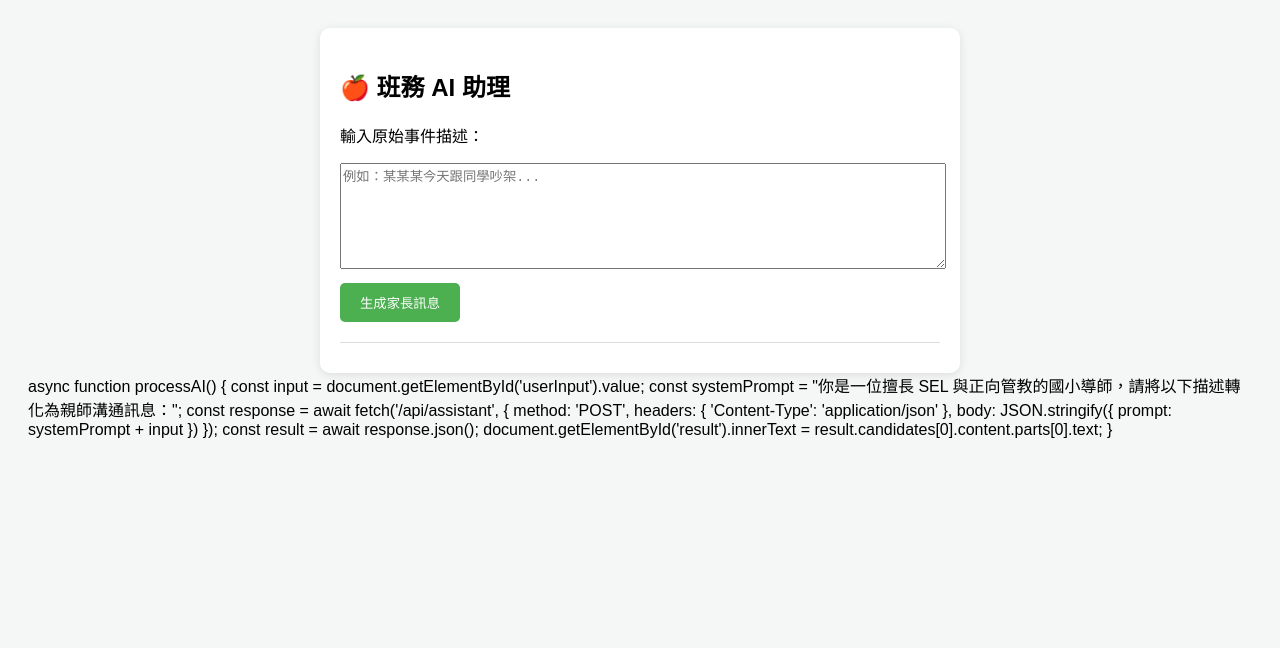
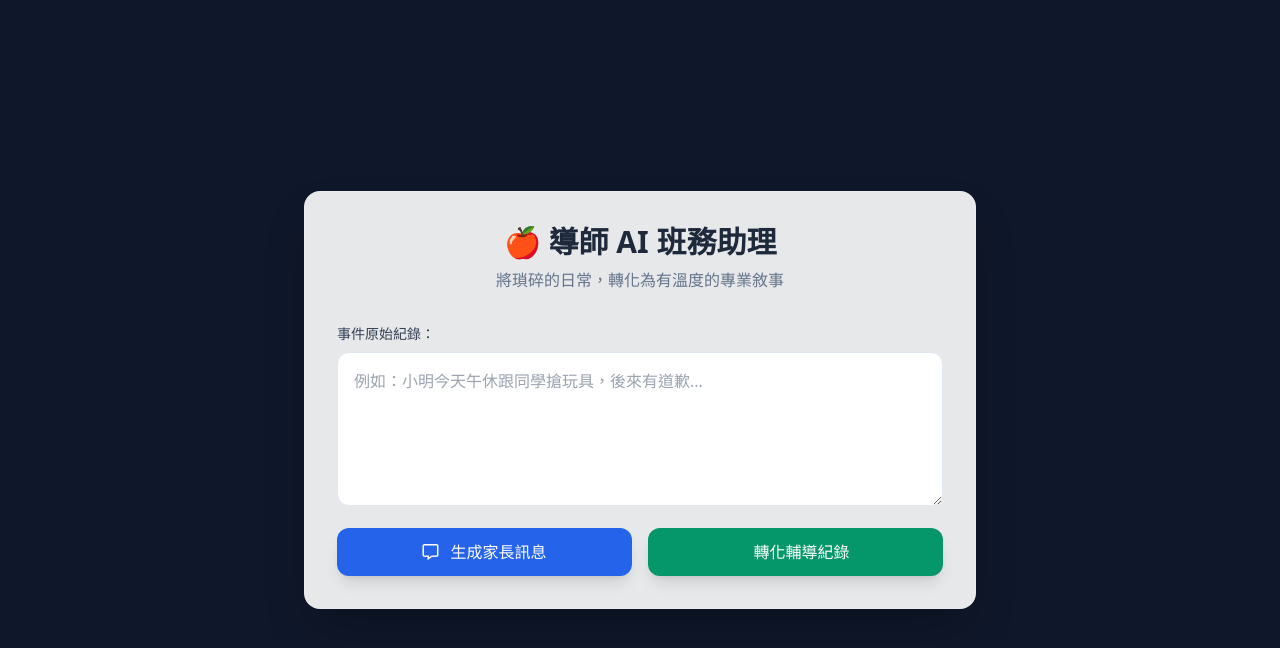
Before and after one commit to kevin457890915-gif/teacher-ai, a website: page index.html in a window 1280 px wide. Drawn offline with nearby package versions, Linux system fonts and the light colour scheme.

Commit message:
Update index.html

```diff
--- a/index.html
+++ b/index.html
@@ -2,42 +2,102 @@
 <html lang="zh-TW">
 <head>
     <meta charset="UTF-8">
-    <title>導師 AI 助理</title>
+    <meta name="viewport" content="width=device-width, initial-scale=1.0">
+    <title>導師 AI 劇場助理</title>
+    <script src="https://cdn.tailwindcss.com"></script>
+    <link href="https://cdnjs.cloudflare.com/ajax/libs/font-awesome/6.0.0/css/all.min.css" rel="stylesheet">
     <style>
-        body { font-family: sans-serif; padding: 20px; background: #f4f7f6; }
-        .container { max-width: 600px; margin: auto; background: white; padding: 20px; border-radius: 10px; box-shadow: 0 2px 10px rgba(0,0,0,0.1); }
-        textarea { width: 100%; height: 100px; margin-bottom: 10px; }
-        button { background: #4CAF50; color: white; border: none; padding: 10px 20px; cursor: pointer; border-radius: 5px; }
+        .glass-morphism {
+            background: rgba(255, 255, 255, 0.9);
+            backdrop-filter: blur(10px);
+            border: 1px solid rgba(255, 255, 255, 0.2);
+        }
     </style>
 </head>
-<body>
-    <div class="container">
-        <h2>🍎 班務 AI 助理</h2>
-        <p>輸入原始事件描述：</p>
-        <textarea id="userInput" placeholder="例如：某某某今天跟同學吵架..."></textarea>
-        <button onclick="processAI()">生成家長訊息</button>
-        <div id="result" style="margin-top: 20px; white-space: pre-wrap; color: #333; border-top: 1px solid #ddd; padding-top: 10px;"></div>
+<body class="bg-slate-900 min-h-screen flex items-center justify-center p-4">
+    <div class="max-w-2xl w-full glass-morphism rounded-2xl shadow-2xl p-8">
+        <!-- 標題區 -->
+        <div class="mb-8 text-center">
+            <h1 class="text-3xl font-bold text-slate-800 mb-2">🍎 導師 AI 班務助理</h1>
+            <p class="text-slate-500">將瑣碎的日常，轉化為有溫度的專業敘事</p>
+        </div>
+
+        <!-- 輸入區 -->
+        <div class="space-y-4">
+            <div>
+                <label class="block text-sm font-medium text-slate-700 mb-2">事件原始紀錄：</label>
+                <textarea id="userInput" rows="5" class="w-full p-4 border border-slate-200 rounded-xl focus:ring-2 focus:ring-blue-500 focus:border-transparent outline-none transition"
+                    placeholder="例如：小明今天午休跟同學搶玩具，後來有道歉..."></textarea>
+            </div>
+
+            <!-- 選項 -->
+            <div class="flex gap-4 mb-4">
+                <button onclick="processAI('parent')" class="flex-1 bg-blue-600 hover:bg-blue-700 text-white font-medium py-3 rounded-xl transition shadow-lg">
+                    <i class="fa-regular fa-message mr-2"></i> 生成家長訊息
+                </button>
+                <button onclick="processAI('counseling')" class="flex-1 bg-emerald-600 hover:bg-emerald-700 text-white font-medium py-3 rounded-xl transition shadow-lg">
+                    <i class="fa-solid fa-file-pen mr-2"></i> 轉化輔導紀錄
+                </button>
+            </div>
+        </div>
+
+        <!-- 輸出區 -->
+        <div id="loading" class="hidden text-center py-8">
+            <div class="animate-spin text-blue-600 text-3xl mb-2"><i class="fa-solid fa-circle-notch"></i></div>
+            <p class="text-slate-500 italic">AI 正在構思文字節奏...</p>
+        </div>
+
+        <div id="outputSection" class="hidden mt-8 border-t border-slate-100 pt-6">
+            <h3 class="text-sm font-semibold text-slate-400 uppercase tracking-wider mb-3">AI 建議草稿</h3>
+            <div id="result" class="p-6 bg-slate-50 rounded-xl text-slate-800 leading-relaxed whitespace-pre-wrap"></div>
+            <button onclick="copyToClipboard()" class="mt-4 text-sm text-blue-600 hover:text-blue-800 font-medium">
+                <i class="fa-regular fa-copy mr-1"></i> 複製內容
+            </button>
+        </div>
     </div>
 
     <script>
-        function processAI() {
+        async function processAI(mode) {
             const input = document.getElementById('userInput').value;
-            // 這裡未來會串接 API，現在先做一個模擬效果
-            document.getElementById('result').innerText = "（AI 正在思考中...）\n\n建議訊息：家長您好，今日孩子在學校與同學發生了一點小摩擦，我們已經引導孩子練習情緒表達..." + input;
+            if (!input) return alert('請先輸入事件描述');
+
+            const loading = document.getElementById('loading');
+            const outputSection = document.getElementById('outputSection');
+            const resultDiv = document.getElementById('result');
+
+            loading.classList.remove('hidden');
+            outputSection.classList.add('hidden');
+
+            let systemPrompt = "";
+            if (mode === 'parent') {
+                systemPrompt = "你是一位充滿教育熱誠且專業的國小導師，擅長用溫柔且堅定的口吻與家長溝通。請將以下事件轉化為給家長的通訊錄訊息，語氣要委婉，並強調親師合作。";
+            } else {
+                systemPrompt = "你是一位理性的輔導研究者，請將以下事件轉化為正式、中立且結構清晰的輔導紀錄文字，避免情緒化字眼。";
             }
-    </script>
-    async function processAI() {
-    const input = document.getElementById('userInput').value;
-    const systemPrompt = "你是一位擅長 SEL 與正向管教的國小導師，請將以下描述轉化為親師溝通訊息：";
 
+            try {
                 const response = await fetch('/api/assistant', {
                     method: 'POST',
                     headers: { 'Content-Type': 'application/json' },
-        body: JSON.stringify({ prompt: systemPrompt + input })
+                    body: JSON.stringify({ prompt: systemPrompt + "\n\n事件內容：" + input })
                 });
 
-    const result = await response.json();
-    document.getElementById('result').innerText = result.candidates[0].content.parts[0].text;
+                const data = await response.json();
+                // 根據 Gemini API 的資料結構抓取文字
+                resultDiv.innerText = data.candidates[0].content.parts[0].text;
+                outputSection.classList.remove('hidden');
+            } catch (error) {
+                alert('連線失敗，請檢查 Vercel 環境變數設定');
+            } finally {
+                loading.classList.add('hidden');
             }
+        }
+
+        function copyToClipboard() {
+            const text = document.getElementById('result').innerText;
+            navigator.clipboard.writeText(text);
+            alert('已複製到剪貼簿！');
+        }
+    </script>
 </body>
 </html>
```
Lines whose indentation alone changed are shown as unchanged.
